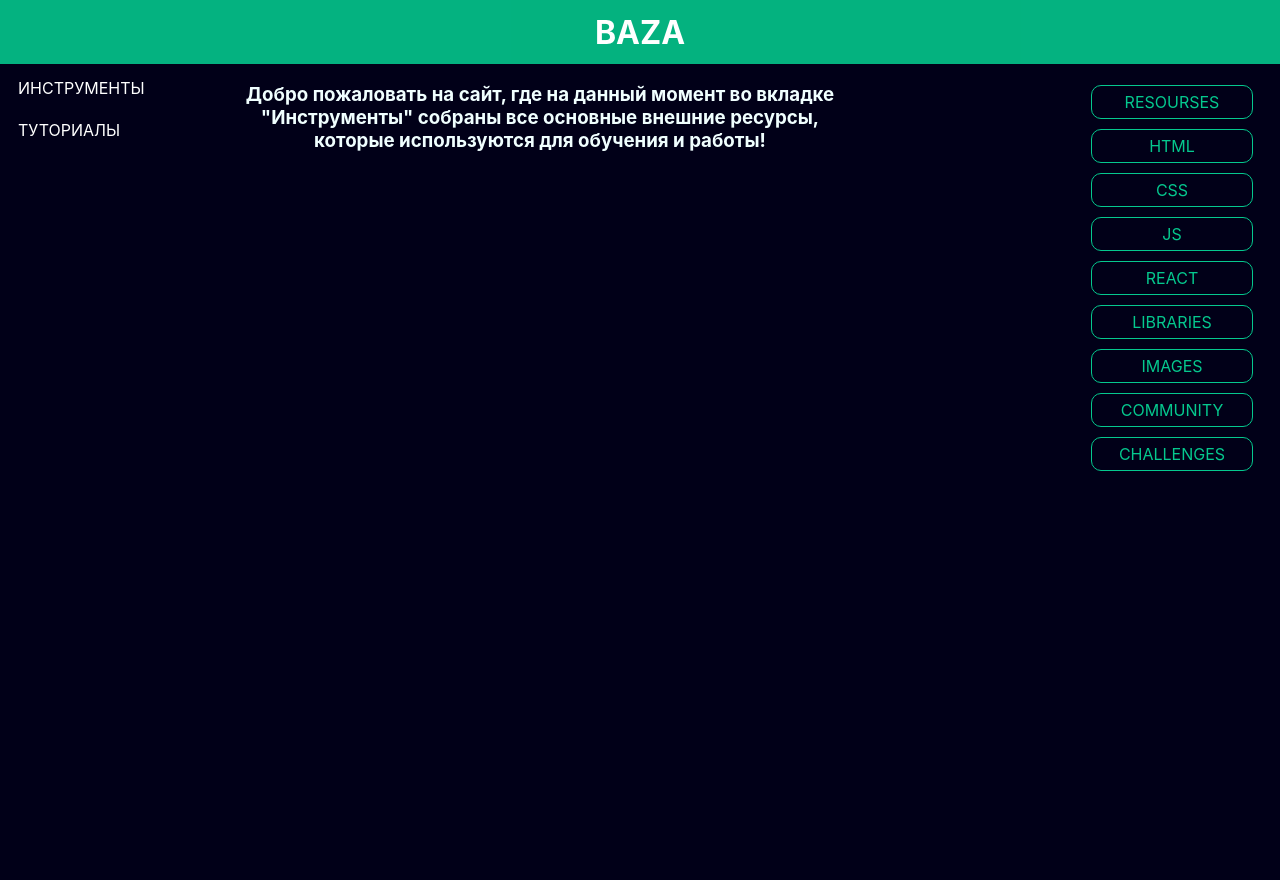
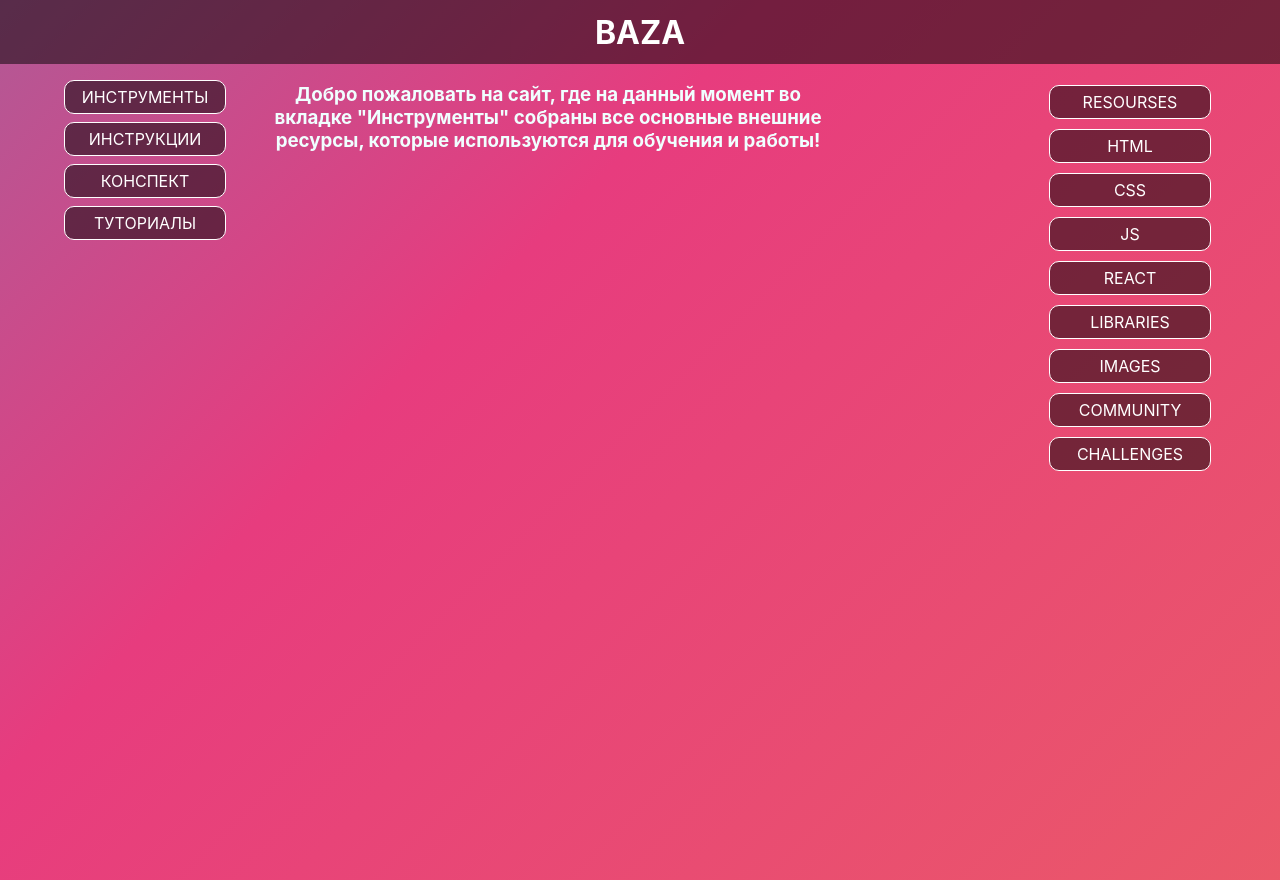
Before and after one commit to PlatenPrime/baza, a React (Create React App) app: page / in a window 1280 px wide. Built offline with nearby package versions, Linux system fonts and the light colour scheme.

Commit message:
beauuuuuutiful)))

```diff
--- a/src/App.css
+++ b/src/App.css
@@ -17,3 +17,44 @@ max-width: 100vw;
 .stack {
 	min-height: 100vh;
 }
+
+.sideBar {
+	margin: auto;
+	position: fixed;
+	top: 4rem;
+	left: 3rem;
+}
+
+
+.outlet {
+
+}
+
+
+.rightBar {
+	margin: auto;
+	position: fixed;
+	top: 4rem;
+right: 3rem;
+
+	}
+
+
+.App {
+	background: linear-gradient(-45deg, #ee7752, #e73c7e, #23a6d5, #23d5ab);
+  background-size: 400% 400%;
+  animation: gradient 15s ease infinite;
+ ;
+}
+
+@keyframes gradient {
+	0% {
+	  background-position: 0% 50%;
+	}
+	50% {
+	  background-position: 100% 50%;
+	}
+	100% {
+	  background-position: 0% 50%;
+	}
+  }
--- a/src/App.js
+++ b/src/App.js
@@ -31,24 +31,36 @@ function App() {
 						md: "block"
 					}
 				}}   >
-					<SideBar />
+
+
+					<Box className='sideBar' >
+						<SideBar />
+					</Box>
+
+
 				</Box>
 
 
 
-				<Box flex={4} >
+				<Box flex={3} className="outlet">
 					<Outlet />
 				</Box>
 
 
-				<Box flex={1} p={1} sx={{
+				<Box flex={1} sx={{
 					display: {
 						xs: "none",
 						sm: "none",
 						md: "block"
-					}
+					},
+
 				}}   >
-					<RightBar />
+
+
+
+					<Box className="rightBar">
+						<RightBar />
+					</Box>
 
 				</Box>
 
--- a/src/components/BazaAppBar/BazaAppBar.jsx
+++ b/src/components/BazaAppBar/BazaAppBar.jsx
@@ -1,7 +1,9 @@
-import { Box } from '@mui/material';
+import { Box, Stack, Toolbar } from '@mui/material';
 import React from 'react';
 import HomeLink from "../../components/HomeLink/HomeLink";
 import style from "./BazaAppBar.module.css";
+import ListIcon from '@mui/icons-material/List';
+import TocIcon from '@mui/icons-material/Toc';
 
 
 const BazaAppBar = () => {
@@ -9,8 +11,37 @@ const BazaAppBar = () => {
 
 		<Box className={style.BazaAppBar}  >
 
-			<HomeLink/>
-
+			<Toolbar sx={{ width: "90%", display: "flex", flexDirection: "row", justifyContent: {
+						xs: "space-between",
+						sm: "space-between",
+						md: "center"
+					} }}>
+				<ListIcon sx={{
+					cursor: "pointer", display: "flex",
+					justifyContent: "center",
+					alignItems: "center",
+					height: "100%",
+					fontSize: "2rem",
+					display: {
+						xs: "block",
+						sm: "block",
+						md: "none"
+					},
+				}} />
+				<HomeLink />
+				<TocIcon sx={{
+					cursor: "pointer", display: "flex",
+					justifyContent: "center",
+					alignItems: "center",
+					height: "100%",
+					fontSize: "2rem",
+					display: {
+						xs: "block",
+						sm: "block",
+						md: "none"
+					},
+				}} />
+			</Toolbar>
 		</Box>
 
 	);
--- a/src/components/BazaAppBar/BazaAppBar.module.css
+++ b/src/components/BazaAppBar/BazaAppBar.module.css
@@ -1,9 +1,12 @@
 .BazaAppBar {
 	width: 100%;
 	height: 4rem;
-	background-color: rgba(5, 200, 141, 0.89);
+	background-color: rgba(0, 0, 0, 0.5);
 	position: sticky;
 	top: 0;
 	z-index: 200;
+	display: flex;
+	justify-content: center;
+	align-items: center;
 
 }
--- a/src/components/Gallery/Gallery.module.css
+++ b/src/components/Gallery/Gallery.module.css
@@ -7,4 +7,5 @@
 
 
 box-sizing: border-box;
+
 }
--- a/src/components/Gallery/GalleryCard/GalleryCard.module.css
+++ b/src/components/Gallery/GalleryCard/GalleryCard.module.css
@@ -56,9 +56,9 @@
 	height: 2rem;
 	width: 318px;
 	background-color: rgba(0, 0, 0, 0.797);
-	border: 1px solid rgb(5, 200, 142);
+	border: 1px solid transparent;
 
-color:rgb(5, 200, 142);
+color:rgb(255, 255, 255);
 	transition: 0.3s;
 	position: absolute;
 	bottom: 0;
--- a/src/components/Navbar/Navbar.module.css
+++ b/src/components/Navbar/Navbar.module.css
@@ -1,16 +1,15 @@
 .navbar {
 	height: fit-content;
-
 display: flex;
 align-items: center;
+flex-direction: column;
 justify-content: space-evenly;
 flex-wrap: wrap;
 padding: 1rem;
 
 min-width: 90%;
 box-sizing: border-box;
-position: sticky;
-top: 0;
+
 z-index: 100;
 
 
@@ -19,8 +18,8 @@ z-index: 100;
 
 .NavbarLink {
 
-color: rgb(5, 200, 142);
-background-color: transparent;
+color: rgb(255, 255, 255);
+background-color: rgba(0, 0, 0, 0.5);
 text-decoration: none;
 width: 10rem;
 height: 2rem;
@@ -29,7 +28,7 @@ justify-content: center;
 align-items: center;
 border-radius: 10px;
 margin: 5px;
-border: 1px solid rgb(5, 200, 142);
+border: 1px solid rgb(255, 255, 255);
 transition: 0.1s;
 
 }
--- a/src/components/RightBar/RightBar.module.css
+++ b/src/components/RightBar/RightBar.module.css
@@ -1,8 +1,3 @@
 .rightBar {
-margin: 0;
 
-	position: fixed;
-	top: 4rem;
-	right: -40;
-	border-radius: 20px 0px 0px 20px;
 }
--- a/src/components/SideBar/SideBar.jsx
+++ b/src/components/SideBar/SideBar.jsx
@@ -3,7 +3,7 @@ import style from "./SideBar.module.css";
 import SideBarItem from './SideBarItem/SideBarItem';
 import { Link } from "react-router-dom";
 import HomeLink from '../HomeLink/HomeLink';
-import { Box } from '@mui/material';
+import { Box, Divider, Stack } from '@mui/material';
 import BazaAppBar from '../BazaAppBar/BazaAppBar';
 
 
@@ -15,18 +15,20 @@ const SideBar = () => {
 
 
 	return (
-		<Box  className={style.sidebar} sx={{
+		<Stack direction="column"
+			spacing={1}
+			className={style.sidebar} sx={{}}  >
 
-		}}  >
 
 			<Link to="/tools" className={style.sidebarLink} ><SideBarItem title="Инструменты" /></Link>
-			{/* <Link to="/guides" className={style.sidebarLink}><SideBarItem title="Инструкции" /></Link>
-			<Link to="/workbook" className={style.sidebarLink}><SideBarItem title="Конспект" /></Link> */}
+
+			<Link to="/guides" className={style.sidebarLink}><SideBarItem title="Инструкции" /></Link>
+			<Link to="/workbook" className={style.sidebarLink}><SideBarItem title="Конспект" /></Link>
 			<a href="https://platentutorials.vercel.app/" target="_blanked" className={style.sidebarLink}><SideBarItem title="Туториалы" /></a>
 
 
 
-		</Box>
+		</Stack>
 	);
 };
 
--- a/src/components/SideBar/SideBar.module.css
+++ b/src/components/SideBar/SideBar.module.css
@@ -1,19 +1,34 @@
 .sidebar {
-	margin: 0;
-	min-height: 100vh;
-position: fixed;
-width: fit-content;
+	height: fit-content;
+	display: flex;
+	align-items: center;
+	flex-direction: column;
+	justify-content: space-evenly;
+	flex-wrap: wrap;
+	padding: 1rem;
 
-	list-style: none;
-	text-align: left;
-	border-radius: 0px 20px 20px 0px;
+	min-width: 90%;
 	box-sizing: border-box;
+
+	z-index: 100;
+
+
 
 }
 
 .sidebarLink {
-	text-decoration: none;
-	width: 100%;
-	height: 100%;
-	border-bottom: 1px solid white;
+	color: rgb(255, 255, 255);
+background-color: rgba(0, 0, 0, 0.5);
+text-decoration: none;
+width: 10rem;
+height: 2rem;
+display: flex;
+justify-content: center;
+align-items: center;
+text-transform: uppercase;
+border-radius: 10px;
+
+border: 1px solid rgb(255, 255, 255);
+transition: 0.1s;
+
 }
--- a/src/components/SideBar/SideBarItem/SideBarItem.module.css
+++ b/src/components/SideBar/SideBarItem/SideBarItem.module.css
@@ -1,26 +1,24 @@
 .sideBarItem {
-	color: white;
-	text-transform: uppercase;
-padding-left: 10px;
-border-radius: 5px;
-height: 2rem;
-display: flex;
-justify-content: start;
-align-items: center;
-margin-bottom: 10px;
+
+	color: rgb(255, 255, 255);
+
+	text-decoration: none;
+	width: 10rem;
+	height: 2rem;
+	display: flex;
+	justify-content: center;
+	align-items: center;
+	border-radius: 10px;
+
+
+	transition: 0.1s;
 
 }
 
 
 .sideBarItem:hover {
+	color: rgb(255, 255, 255);
 	background-color: rgb(5, 200, 142);
-	color: rgb(0, 0, 0);
-	-webkit-transition: background 0.3s ease-in;
-	-moz-transition: background 0.3s ease-in;
-	-ms-transition: background 0.3s ease-in;
-	-o-transition: background 0.3s ease-in;
-	transition: background 0.3s ease-in;
-
 
 
 
--- a/src/index.css
+++ b/src/index.css
@@ -5,6 +5,7 @@ body {
     sans-serif;
   -webkit-font-smoothing: antialiased;
   -moz-osx-font-smoothing: grayscale;
+  background-color: #000000;
 }
 
 code {
```
